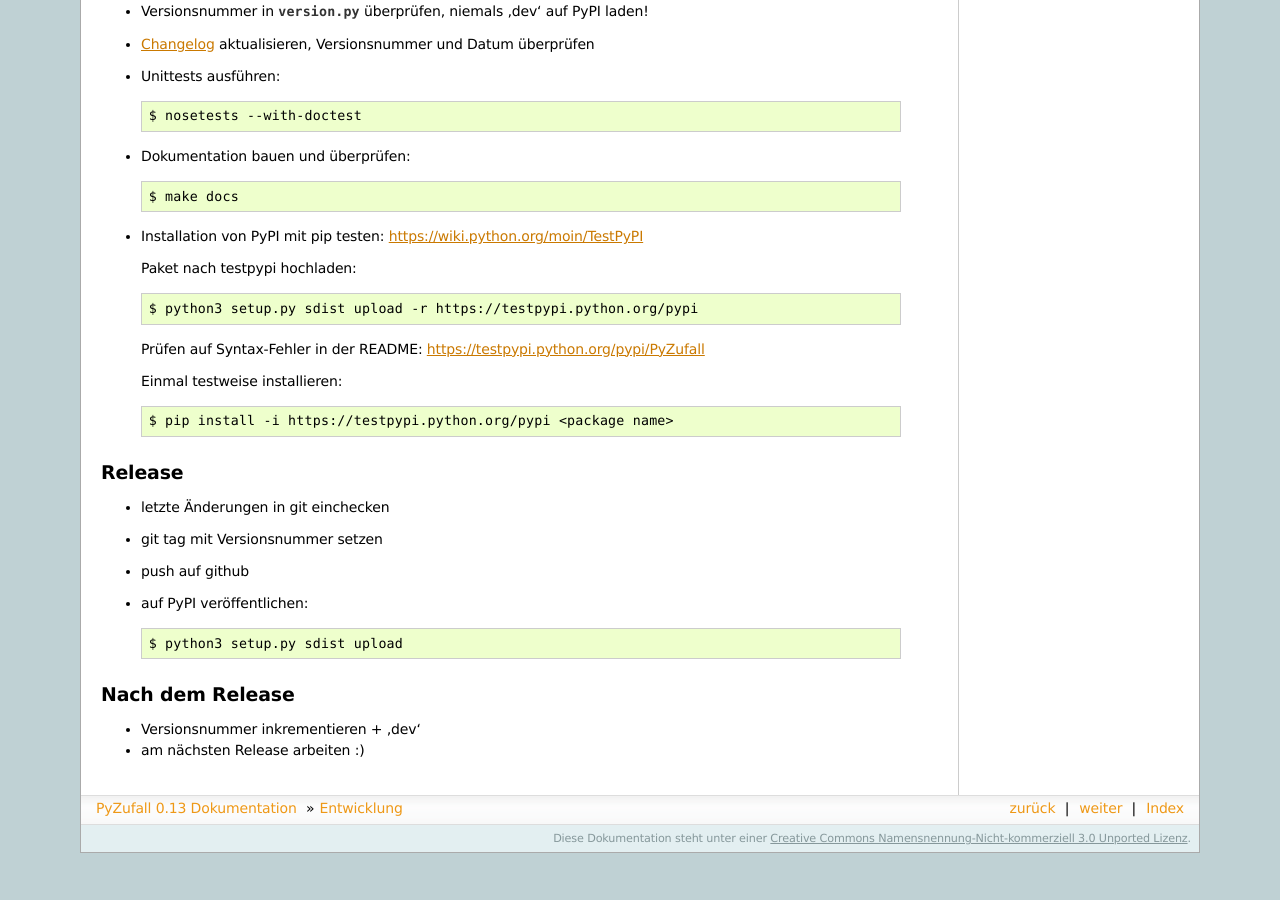
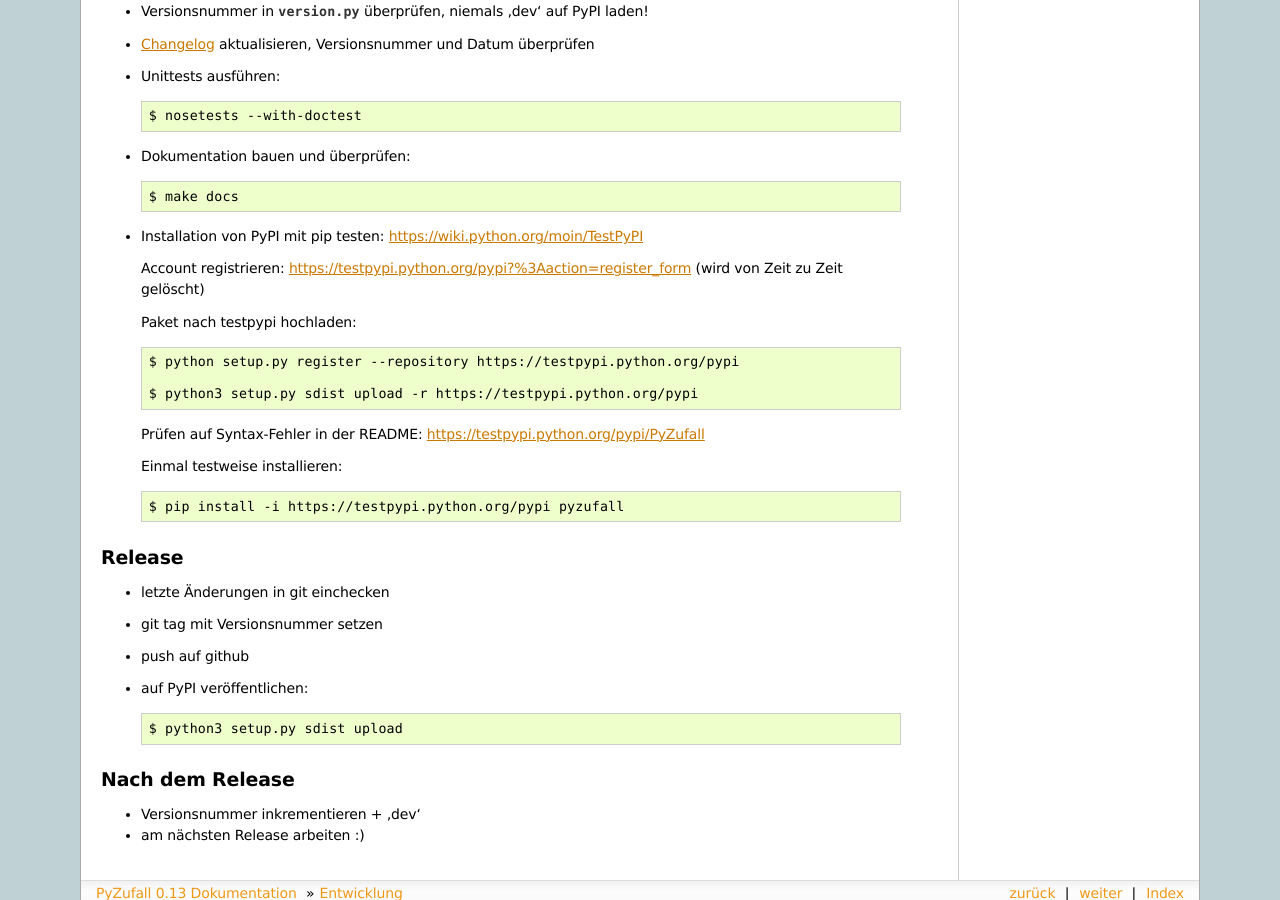
Before and after one commit to davidak/PyZufall, a Sphinx documentation site: the page built from doc/entwicklung.rst, in a window 1280 px wide and 900 px high, scrolled down 826 px. Built offline with Sphinx 7.4.7, drawn with Linux system fonts in a browser that asks for light colours; before the commit the page ends 1679 px from its top, so only the background shows below that.

Commit message:
Dokumentation angepasst

```diff
--- a/doc/entwicklung.rst
+++ b/doc/entwicklung.rst
@@ -62,8 +62,12 @@ Vor dem Release
 
 - Installation von PyPI mit pip testen: `<https://wiki.python.org/moin/TestPyPI>`_
 
+  Account registrieren: https://testpypi.python.org/pypi?%3Aaction=register_form (wird von Zeit zu Zeit gelöscht)
+
   Paket nach testpypi hochladen:
   ::
+
+  	$ python setup.py register --repository https://testpypi.python.org/pypi
 
 	$ python3 setup.py sdist upload -r https://testpypi.python.org/pypi
 
@@ -72,7 +76,7 @@ Vor dem Release
   Einmal testweise installieren:
   ::
 
-	$ pip install -i https://testpypi.python.org/pypi <package name>
+	$ pip install -i https://testpypi.python.org/pypi pyzufall
 
 Release
 -------
```
